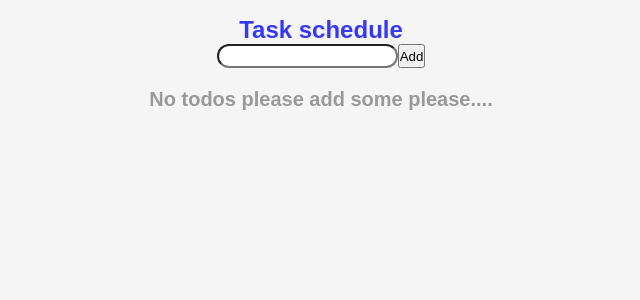
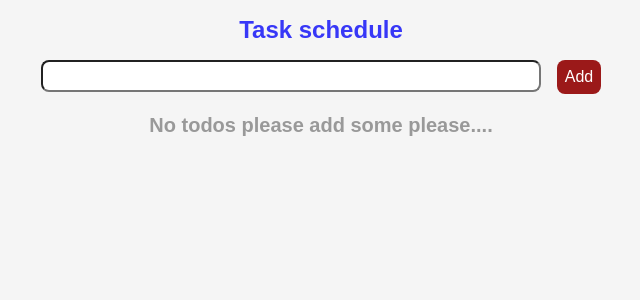
Before and after one commit to IshKevin/Todoapp, a React (Vite) app: page / in a window 1280 px wide. Shown: the top 300 px of the page, without its empty margins (319-959 px from the left). Built offline with nearby package versions, Linux system fonts and the light colour scheme.

Commit message:
Update AddTodo component styling

```diff
--- a/page/AddTodo/AddTodo.css
+++ b/page/AddTodo/AddTodo.css
@@ -1,17 +1,31 @@
 .AddTodo{
     display: flex;
 }
+.main-head{
+    font-size: 1.5rem;
+    font-weight: bold;
+    margin-bottom: 1rem;
+}
 
-.input{
-    flex: 2;
-}
+
 .button{
     flex: 1;
+    background-color: rgb(155, 25, 25);
+    color: white;
+    border: none;
+    border-radius: 0.5rem;
+    padding: 0.5rem;
+    font-size: 1rem;
+    cursor: pointer;
+    margin-left: 1rem;
 }
 
 .input-box{
-    border-radius: 1rem;
-    width: 100%;
-    height:1.5rem;
+    border-radius: 0.5rem;
+    width: 500px;
+    height:2rem;
     align-items: center;
+    font-size: 1.5rem;
+    padding: 0.5rem;
+    color: rgb(155, 25, 25);
 }
--- a/page/AddTodo/AddTodo.jsx
+++ b/page/AddTodo/AddTodo.jsx
@@ -25,14 +25,14 @@ const AddTodo = () => {
 
   return (
     <>
-      <div>Task schedule</div>
+      <div className='main-head'>Task schedule</div>
       <div className="AddTodo">
         <input
           type="textbox"
           value={inputValue}
           onChange={handleInputChange}
           className="input-box"/>
-        <button type="button" onClick={handleAddTodo}>Add</button>
+        <button type="button" onClick={handleAddTodo} className='button'>Add</button>
       </div>
     </>
   )
```
